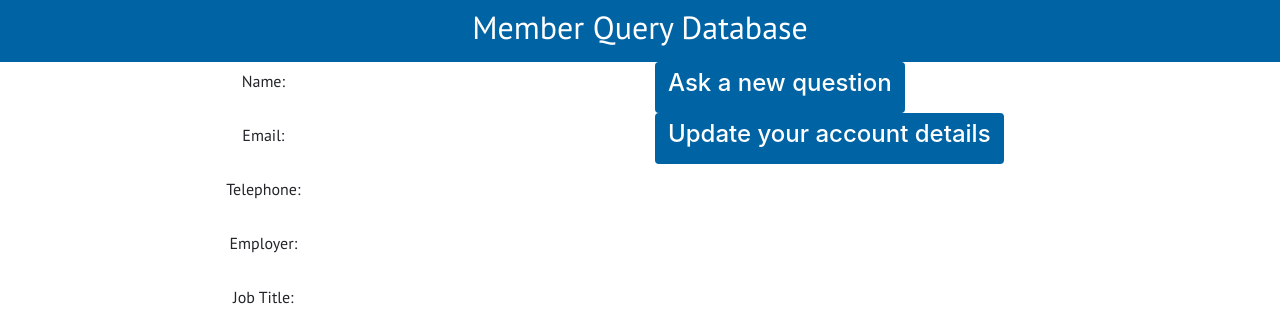
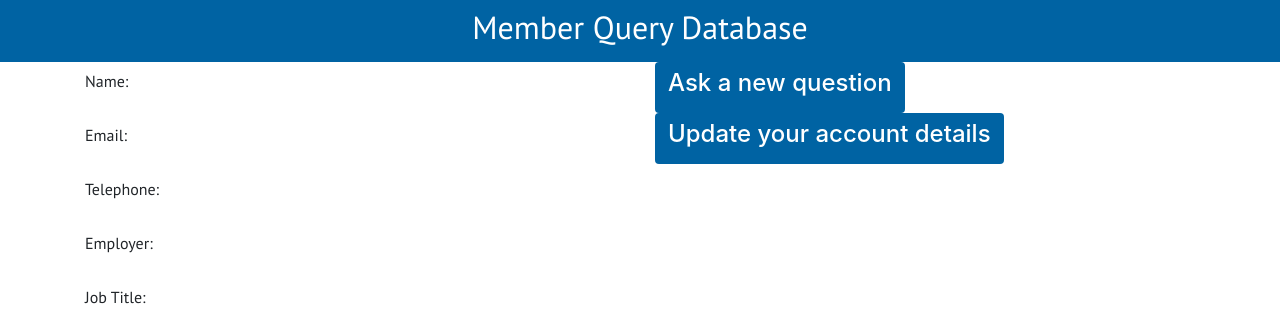
Before and after one commit to H4RP3RK/milestone3_rcn, a Flask app: template templates/member_home.html in a window 1280 px wide. Shown: the part 178-510 px from the top of the page. Run offline with Flask 2, Linux system fonts and the light colour scheme; the template is opened without the code that fills it, so the values that code supplies are empty; some libraries are stand-ins or nearby versions.

Commit message:
member_welcome - amended account detail col sizes

```diff
--- a/static/css/style.css
+++ b/static/css/style.css
@@ -6,6 +6,11 @@
 
 .font {
     font-family: "PT Sans", Verdana;
+    font-size: 1em;
+}
+
+.form-control-plaintext {
+    font-size: 1em;
 }
 
 .font-heavy {
--- a/templates/member_home.html
+++ b/templates/member_home.html
@@ -4,35 +4,35 @@
 <!--Account Details-->
         <div class="container-md">
             <div class="row">
-                <section class="col-md-6 font text-center blue-link">
+                <section class="col-md-6 font blue-link">
                     <form>
                         <div class="form-group form-row justify-content-center">
                             <label for="name" class="col-sm-4 col-form-label">Name: </label>
-                            <div class="col-sm-4">
+                            <div class="col-sm-8">
                                 <input type="text" readonly class="form-control-plaintext" id="name" name="name" value="{{ member.first_name}} {{ member.last_name }}">
                             </div>
                         </div>
                         <div class="form-group form-row justify-content-center">
                             <label for="email" class="col-sm-4 col-form-label">Email: </label>
-                            <div class="col-sm-4">
+                            <div class="col-sm-8">
                                 <input type="text" readonly class="form-control-plaintext" id="email" name="email" value="{{ member.email }}">
                             </div>
                         </div>
                         <div class="form-group form-row justify-content-center">
                             <label for="telephone" class="col-sm-4 col-form-label">Telephone: </label>
-                            <div class="col-sm-4">
+                            <div class="col-sm-8">
                                 <input type="text" class="form-control-plaintext" id="telephone" name="telephone" value="{{ member.telephone }}">
                             </div>
                         </div>
                         <div class="form-group form-row justify-content-center">
                             <label for="employer" class="col-sm-4 col-form-label">Employer: </label>
-                            <div class="col-sm-4">
+                            <div class="col-sm-8">
                                 <input type="text" readonly class="form-control-plaintext" id="employer" name="employer" value="{{ member.employer }}">
                             </div>
                         </div>
                         <div class="form-group form-row justify-content-center">
                             <label for="job_title" class="col-sm-4 col-form-label">Job Title: </label>
-                            <div class="col-sm-4">
+                            <div class="col-sm-8">
                                 <input type="text" readonly class="form-control-plaintext" id="job_title" name="job_title" value="{{ member.job_title }}">
                             </div>
                         </div>
@@ -59,6 +59,7 @@
                 </thead>
             {% for question in questions %}
                 <tbody>
+                    <a href="">
                         <tr>
                         <td>{{question.question_type}}</td>
                         <td>{{question.summary}}</td>
@@ -66,6 +67,7 @@
                         <td>{{question.start_date}}</td>
                         <td>{{question.end_date}}</td>
                         </tr>
+                    </a>
                 </tbody>
             {% endfor %}
             </table>
```
Lines whose indentation alone changed are shown as unchanged.
